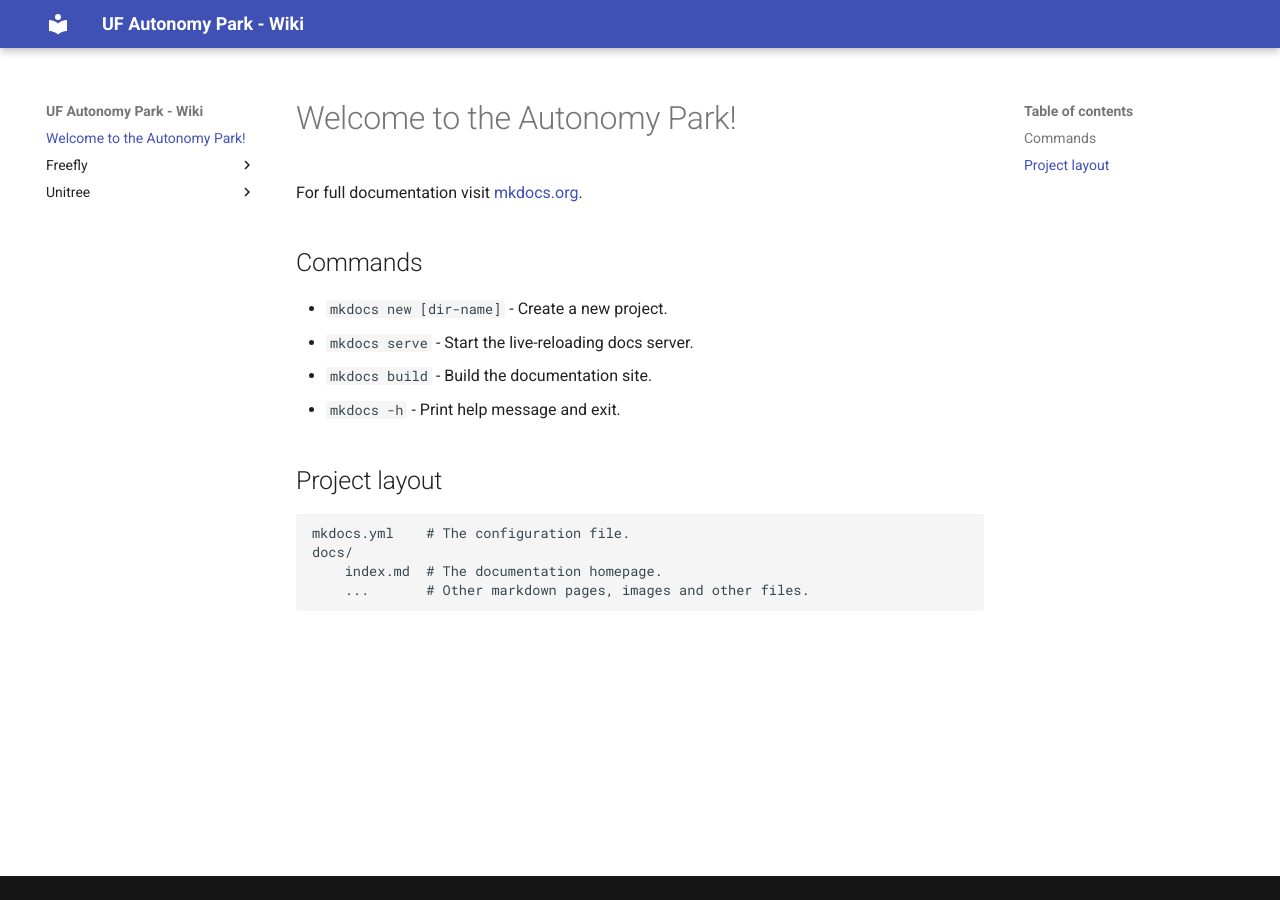
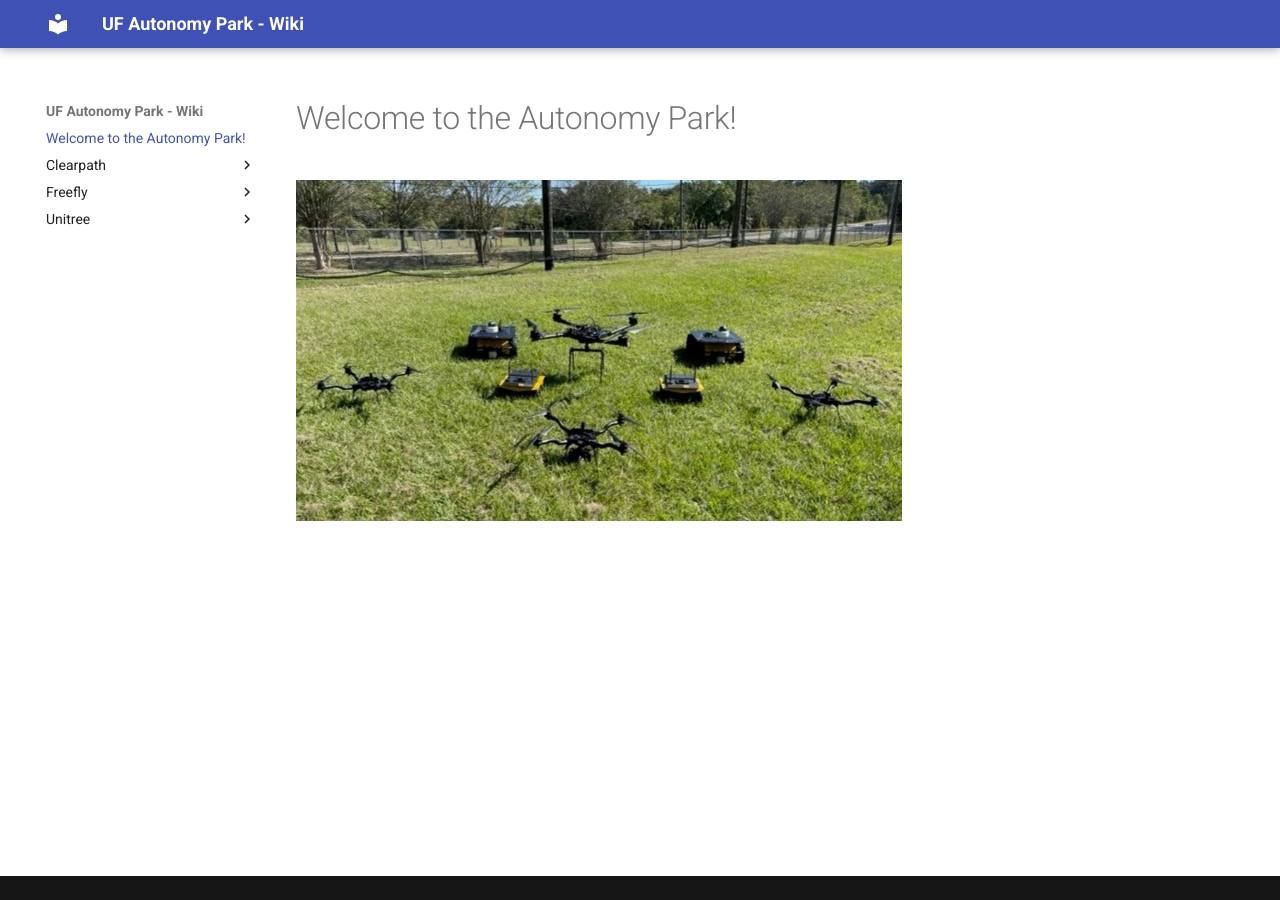
Before and after one commit to UFL-Autonomy-Park/apark_wiki, an MkDocs documentation site: the page built from docs/index.md, in a window 1280 px wide. Built offline with MkDocs 1.6.1 and Material for MkDocs 9.7.7, drawn with Linux system fonts in a browser that asks for light colours.

Commit message:
more manuals, images, tables

```diff
--- a/docs/index.md
+++ b/docs/index.md
@@ -1,17 +1,3 @@
 # Welcome to the Autonomy Park!
 
-For full documentation visit [mkdocs.org](https://www.mkdocs.org).
-
-## Commands
-
-- `mkdocs new [dir-name]` - Create a new project.
-- `mkdocs serve` - Start the live-reloading docs server.
-- `mkdocs build` - Build the documentation site.
-- `mkdocs -h` - Print help message and exit.
-
-## Project layout
-
-    mkdocs.yml    # The configuration file.
-    docs/
-        index.md  # The documentation homepage.
-        ...       # Other markdown pages, images and other files.
+<img src="../../images/robots.jpg">
```
Also changed, not shown: docs/clearpath/husky.md (added, +12 -0 lines), docs/clearpath/jackal.md (added, +12 -0 lines), docs/freefly/alta-x.md (+6 -0 lines), docs/freefly/astro.md (+6 -0 lines), docs/unitree/b1.md (added, +51 -0 lines), docs/unitree/go1.md (+9 -0 lines), docs/images/robots.jpg (added), 1 other file.
